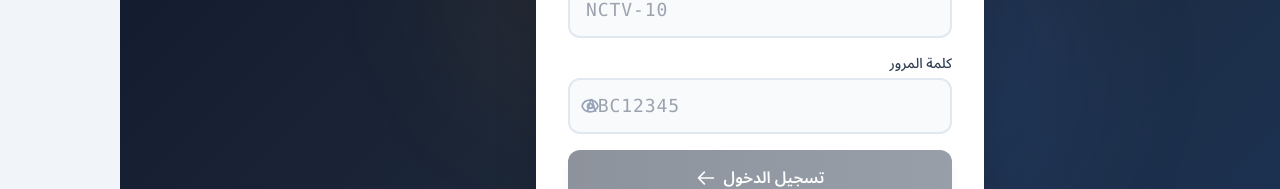
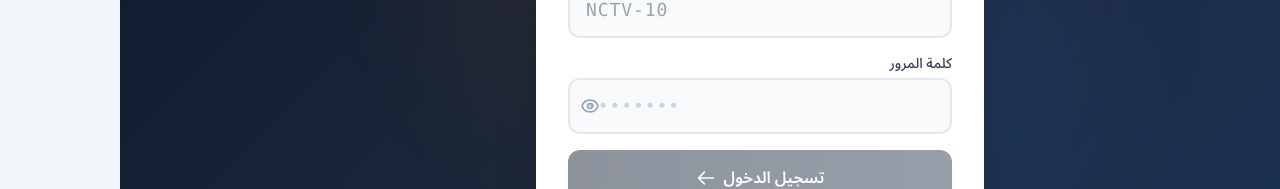
Before and after one commit to nctbureau-beep/nct-vip-portal, a Next.js app: page /login in a window 1280 px wide. Shown: the part 336-525 px from the top of the page. Built offline with nearby package versions, Linux system fonts and the light colour scheme.

Commit message:
Fix: Password placeholder visibility and Archive=Done status filter

```diff
--- a/app/login/page.jsx
+++ b/app/login/page.jsx
@@ -76,7 +76,7 @@ function LoginForm() {
         <div>
           <label className="block text-sm font-medium text-slate-700 mb-1">كلمة المرور</label>
           <div className="relative">
-            <input type={showPassword ? 'text' : 'password'} value={password} onChange={(e) => setPassword(e.target.value.toUpperCase())} placeholder="ABC12345" className="w-full px-4 py-3 pe-12 border-2 border-slate-200 rounded-xl bg-slate-50 text-lg font-mono tracking-wider" dir="ltr" disabled={loading} />
+            <input type={showPassword ? 'text' : 'password'} value={password} onChange={(e) => setPassword(e.target.value.toUpperCase())} placeholder={showPassword ? "ABC12345" : "••••••••"} className="w-full px-4 py-3 pe-12 border-2 border-slate-200 rounded-xl bg-slate-50 text-lg font-mono tracking-wider placeholder:text-slate-300" dir="ltr" disabled={loading} />
             <button type="button" onClick={() => setShowPassword(!showPassword)} className="absolute left-3 top-1/2 -translate-y-1/2 text-slate-400 hover:text-slate-600">
               {showPassword ? <svg className="w-5 h-5" fill="none" stroke="currentColor" viewBox="0 0 24 24"><path strokeLinecap="round" strokeLinejoin="round" strokeWidth={2} d="M13.875 18.825A10.05 10.05 0 0112 19c-4.478 0-8.268-2.943-9.543-7a9.97 9.97 0 011.563-3.029m5.858.908a3 3 0 114.243 4.243M9.878 9.878l4.242 4.242M9.88 9.88l-3.29-3.29m7.532 7.532l3.29 3.29M3 3l3.59 3.59m0 0A9.953 9.953 0 0112 5c4.478 0 8.268 2.943 9.543 7a10.025 10.025 0 01-4.132 5.411m0 0L21 21" /></svg> : <svg className="w-5 h-5" fill="none" stroke="currentColor" viewBox="0 0 24 24"><path strokeLinecap="round" strokeLinejoin="round" strokeWidth={2} d="M15 12a3 3 0 11-6 0 3 3 0 016 0z" /><path strokeLinecap="round" strokeLinejoin="round" strokeWidth={2} d="M2.458 12C3.732 7.943 7.523 5 12 5c4.478 0 8.268 2.943 9.542 7-1.274 4.057-5.064 7-9.542 7-4.477 0-8.268-2.943-9.542-7z" /></svg>}
             </button>
--- a/components/dashboard.jsx
+++ b/components/dashboard.jsx
@@ -93,10 +93,12 @@ const NCTDashboard = () => {
   }, []);
 
   // Filter and sort projects
+  // Archive = Done = مكتمل (completed)
+  const completedStatuses = ['Done', 'Archive', 'Delivered'];
   const filteredProjects = allProjects
     .filter(p => {
-      if (activeFilter === 'active') return !['Done'].includes(p.status);
-      if (activeFilter === 'completed') return p.status === 'Done';
+      if (activeFilter === 'active') return !completedStatuses.includes(p.status);
+      if (activeFilter === 'completed') return completedStatuses.includes(p.status);
       return true;
     })
     .filter(p =>
```
